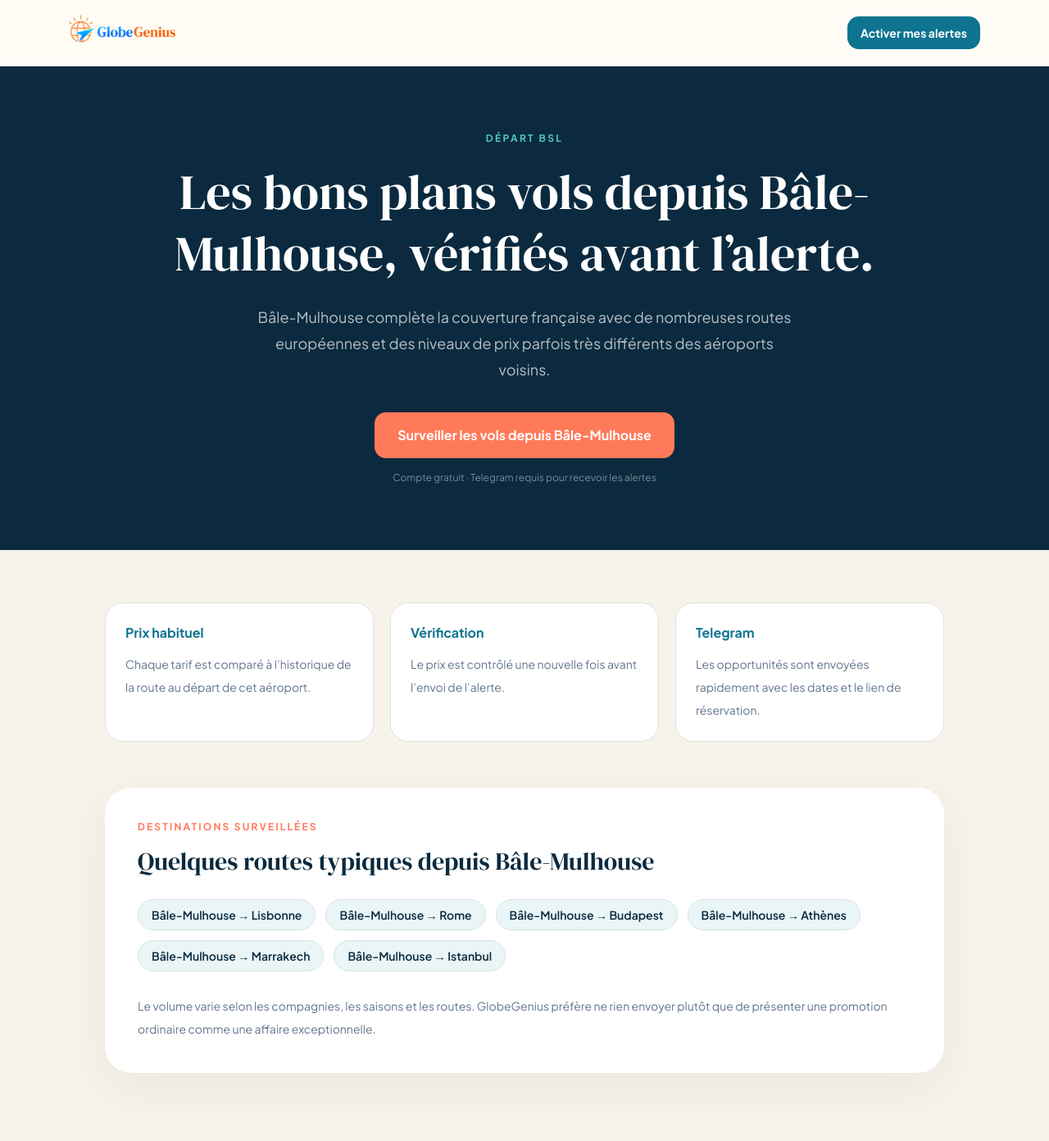
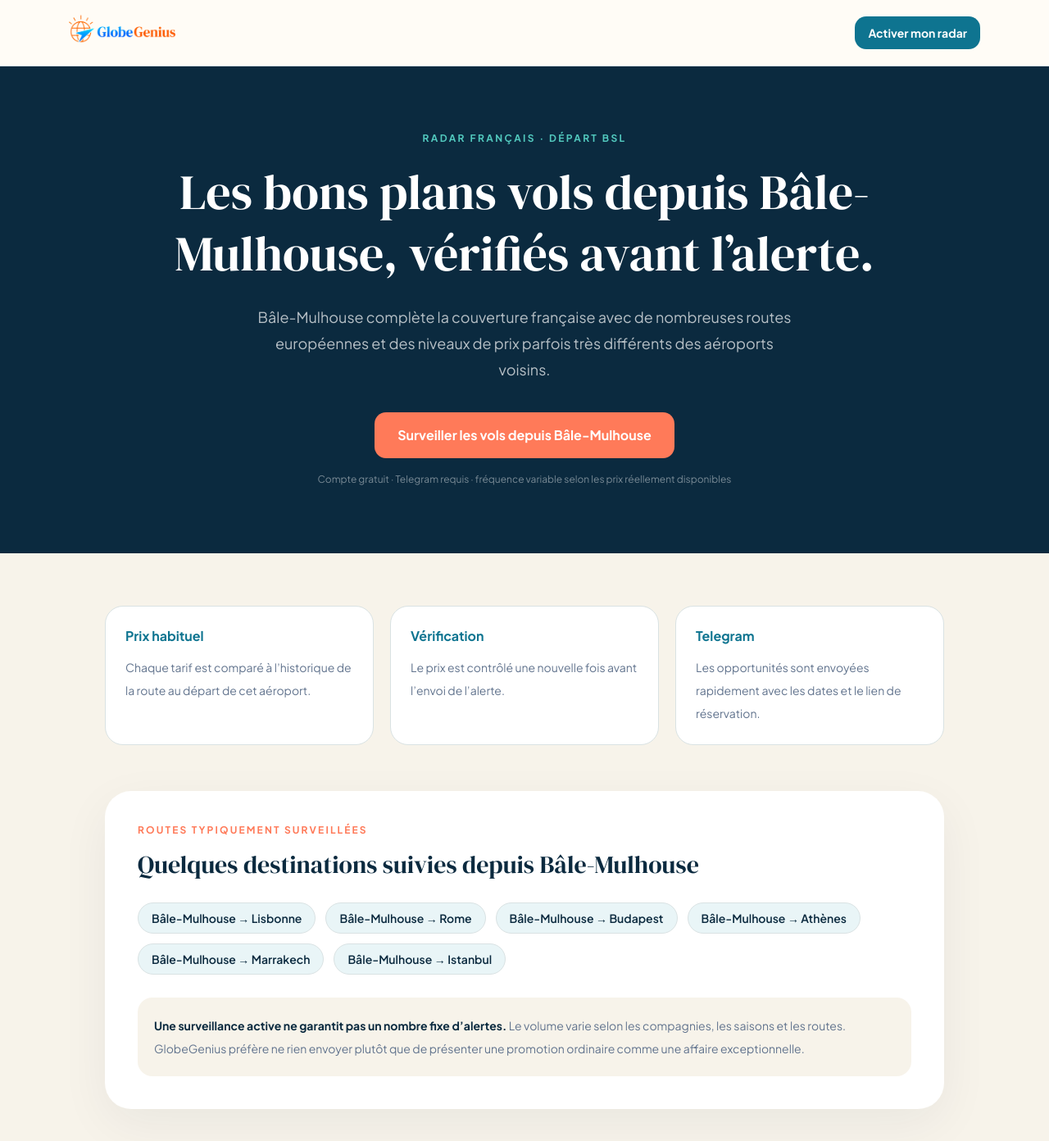
Before and after one commit to pachasandco/globagenius, a Next.js app in the folder frontend/: page /depart/bale-mulhouse in a window 1280 px wide. Shown: the top 1392 px of the page at 82% size. Built offline with nearby package versions, Linux system fonts and the light colour scheme.

Commit message:
Renforce la transparence sur les pages locales d’aéroport

```diff
--- a/frontend/src/app/depart/[airport]/page.tsx
+++ b/frontend/src/app/depart/[airport]/page.tsx
@@ -74,7 +74,7 @@ export async function generateMetadata({ params }: { params: Promise<{ airport:
   if (!data) return {};
   return {
     title: `Alertes vols pas chers depuis ${data.city} — GlobeGenius`,
-    description: `Recevez sur Telegram les baisses de prix vérifiées depuis ${data.city}. ${data.promise}.`,
+    description: `Radar français de bons plans vols : recevez sur Telegram les baisses de prix vérifiées depuis ${data.city}. ${data.promise}.`,
     alternates: { canonical: `https://globegenius.app/depart/${airport}` },
   };
 }
@@ -90,7 +90,7 @@ export default async function AirportPage({ params }: { params: Promise<{ airpor
         <div className="mx-auto flex h-20 max-w-6xl items-center justify-between px-5">
           <Link href="/" className="font-[family-name:var(--font-dm-serif)] text-xl"><Wordmark /></Link>
           <Link href={`/signup?utm_source=airport_page&utm_medium=seo&utm_campaign=${airport}`} className="rounded-xl bg-[#0E7490] px-4 py-2.5 text-sm font-bold text-white hover:bg-[#0A6078]">
-            Activer mes alertes
+            Activer mon radar
           </Link>
         </div>
       </nav>
@@ -98,7 +98,7 @@ export default async function AirportPage({ params }: { params: Promise<{ airpor
       <main>
         <section className="bg-[#0B2A3F] px-5 py-20 text-white">
           <div className="mx-auto max-w-4xl text-center">
-            <p className="text-xs font-bold uppercase tracking-[0.2em] text-[#52C9BE]">Départ {data.codes}</p>
+            <p className="text-xs font-bold uppercase tracking-[0.2em] text-[#52C9BE]">Radar français · Départ {data.codes}</p>
             <h1 className="mt-5 font-[family-name:var(--font-dm-serif)] text-4xl leading-tight sm:text-6xl">
               Les bons plans vols depuis {data.city}, vérifiés avant l’alerte.
             </h1>
@@ -106,7 +106,9 @@ export default async function AirportPage({ params }: { params: Promise<{ airpor
             <Link href={`/signup?utm_source=airport_page&utm_medium=seo&utm_campaign=${airport}&utm_content=hero`} className="mt-9 inline-flex rounded-xl bg-[#FF7A59] px-7 py-4 font-bold text-white hover:bg-[#E96543]">
               Surveiller les vols depuis {data.city}
             </Link>
-            <p className="mt-4 text-xs text-white/45">Compte gratuit · Telegram requis pour recevoir les alertes</p>
+            <p className="mx-auto mt-4 max-w-xl text-xs leading-5 text-white/45">
+              Compte gratuit · Telegram requis · fréquence variable selon les prix réellement disponibles
+            </p>
           </div>
         </section>
 
@@ -126,8 +128,8 @@ export default async function AirportPage({ params }: { params: Promise<{ airpor
             </div>
 
             <div className="mt-14 rounded-[32px] bg-white p-7 shadow-[0_18px_60px_rgba(11,42,63,.06)] sm:p-10">
-              <p className="text-xs font-bold uppercase tracking-[0.18em] text-[#FF7A59]">Destinations surveillées</p>
-              <h2 className="mt-4 font-[family-name:var(--font-dm-serif)] text-3xl">Quelques routes typiques depuis {data.city}</h2>
+              <p className="text-xs font-bold uppercase tracking-[0.18em] text-[#FF7A59]">Routes typiquement surveillées</p>
+              <h2 className="mt-4 font-[family-name:var(--font-dm-serif)] text-3xl">Quelques destinations suivies depuis {data.city}</h2>
               <div className="mt-7 flex flex-wrap gap-3">
                 {data.examples.map((destination) => (
                   <span key={destination} className="rounded-full border border-[#D9E2E3] bg-[#E9F5F7] px-4 py-2 text-sm font-semibold text-[#0B2A3F]">
@@ -135,9 +137,9 @@ export default async function AirportPage({ params }: { params: Promise<{ airpor
                   </span>
                 ))}
               </div>
-              <p className="mt-7 text-sm leading-7 text-slate-500">
-                Le volume varie selon les compagnies, les saisons et les routes. GlobeGenius préfère ne rien envoyer plutôt que de présenter une promotion ordinaire comme une affaire exceptionnelle.
-              </p>
+              <div className="mt-7 rounded-2xl bg-[#F7F3EA] p-5 text-sm leading-7 text-slate-500">
+                <strong className="text-[#0B2A3F]">Une surveillance active ne garantit pas un nombre fixe d’alertes.</strong> Le volume varie selon les compagnies, les saisons et les routes. GlobeGenius préfère ne rien envoyer plutôt que de présenter une promotion ordinaire comme une affaire exceptionnelle.
+              </div>
             </div>
           </div>
         </section>
```
